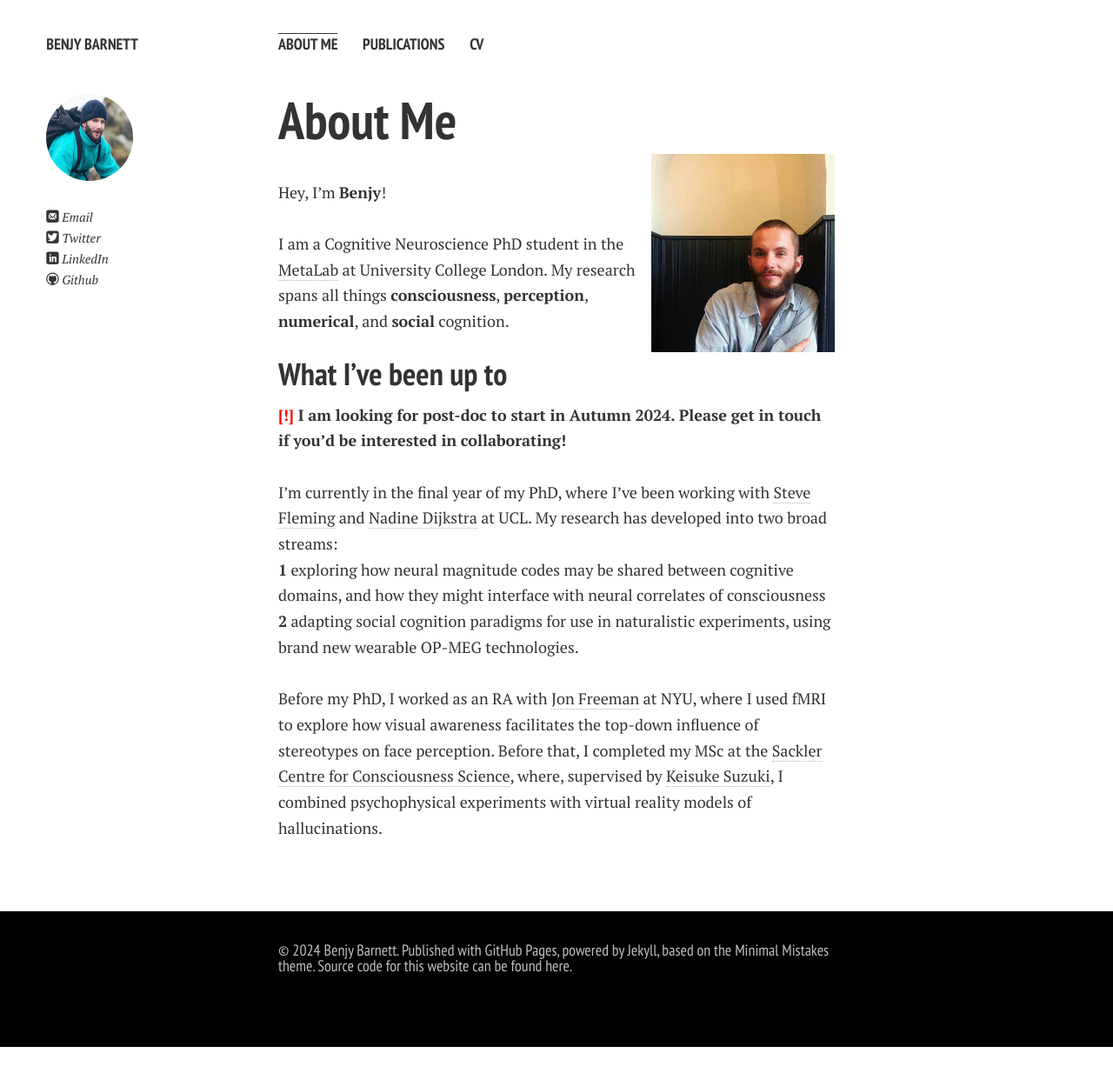
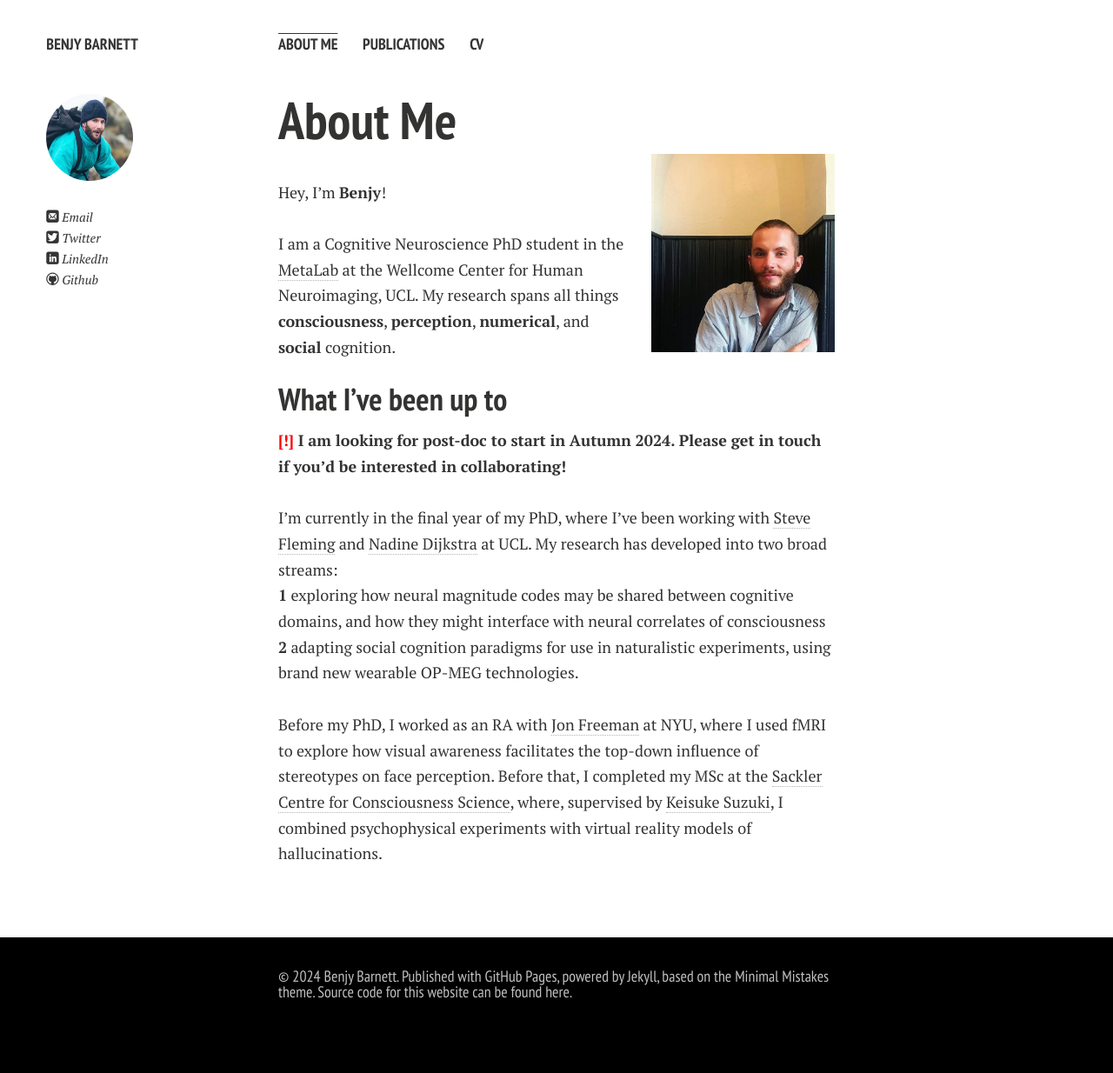
Before and after one commit to benjybarnett/benjybarnett.github.io, a Jekyll site: the page built from index.md, in a window 1280 px wide. Shown: the whole page at 87% size. Built offline with Jekyll 4.4.1, drawn with Linux system fonts in a browser that asks for light colours; nearby versions of some CDN libraries; comment, search, counter and statistics services are not loaded; a style sheet for code colours, icons or effects is not loaded; our own code applies the rules of GitHub Pages for plain Markdown files; before the commit the page ends 1204 px from its top, so only the background shows below that.

Commit message:
Update index.md

```diff
--- a/index.md
+++ b/index.md
@@ -8,7 +8,7 @@ layout: page
 <br>
 Hey, I'm **Benjy**! <br><br>
 
-I am a Cognitive Neuroscience PhD student in the <a href="https://metacoglab.org/">MetaLab</a> at University College London. My research spans all things **consciousness**, **perception**, **numerical**, and **social** cognition.
+I am a Cognitive Neuroscience PhD student in the <a href="https://metacoglab.org/">MetaLab</a> at the Wellcome Center for Human Neuroimaging, UCL. My research spans all things **consciousness**, **perception**, **numerical**, and **social** cognition.
 
 
 ## What I've been up to
```
